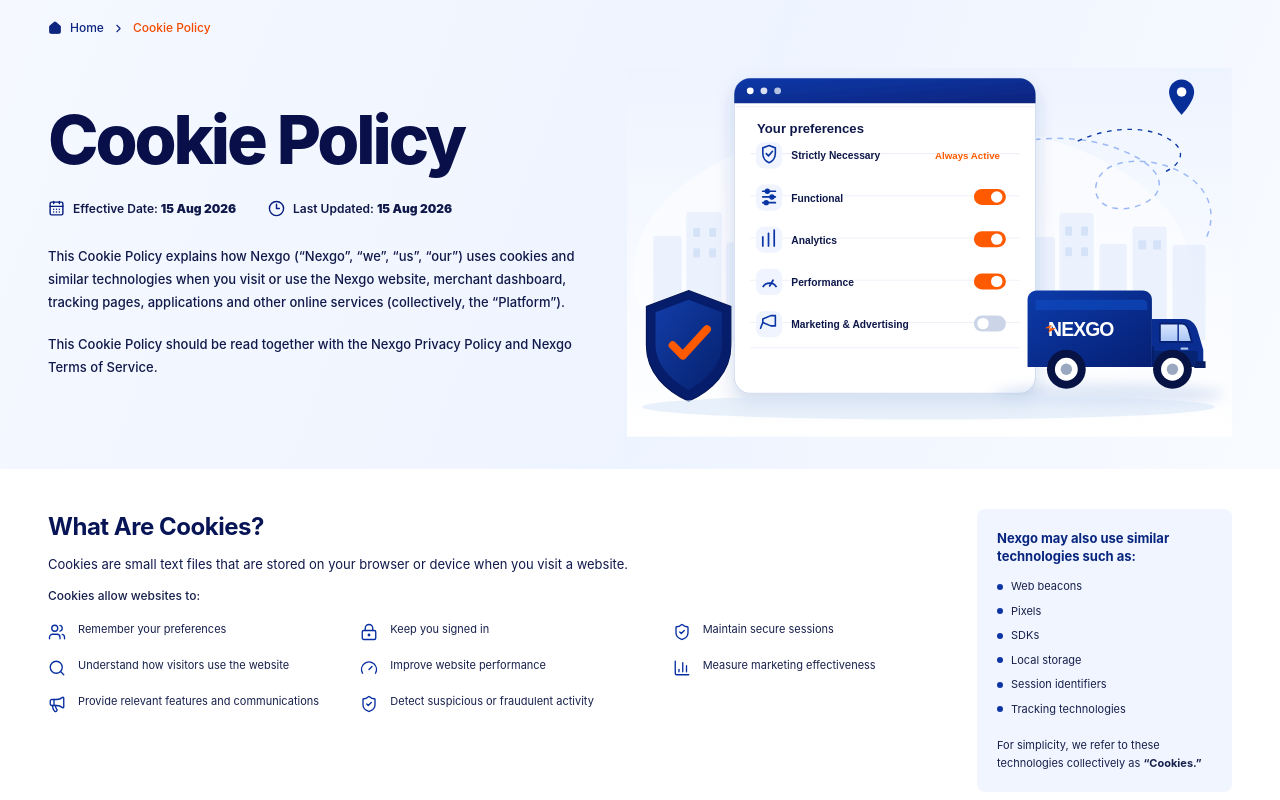
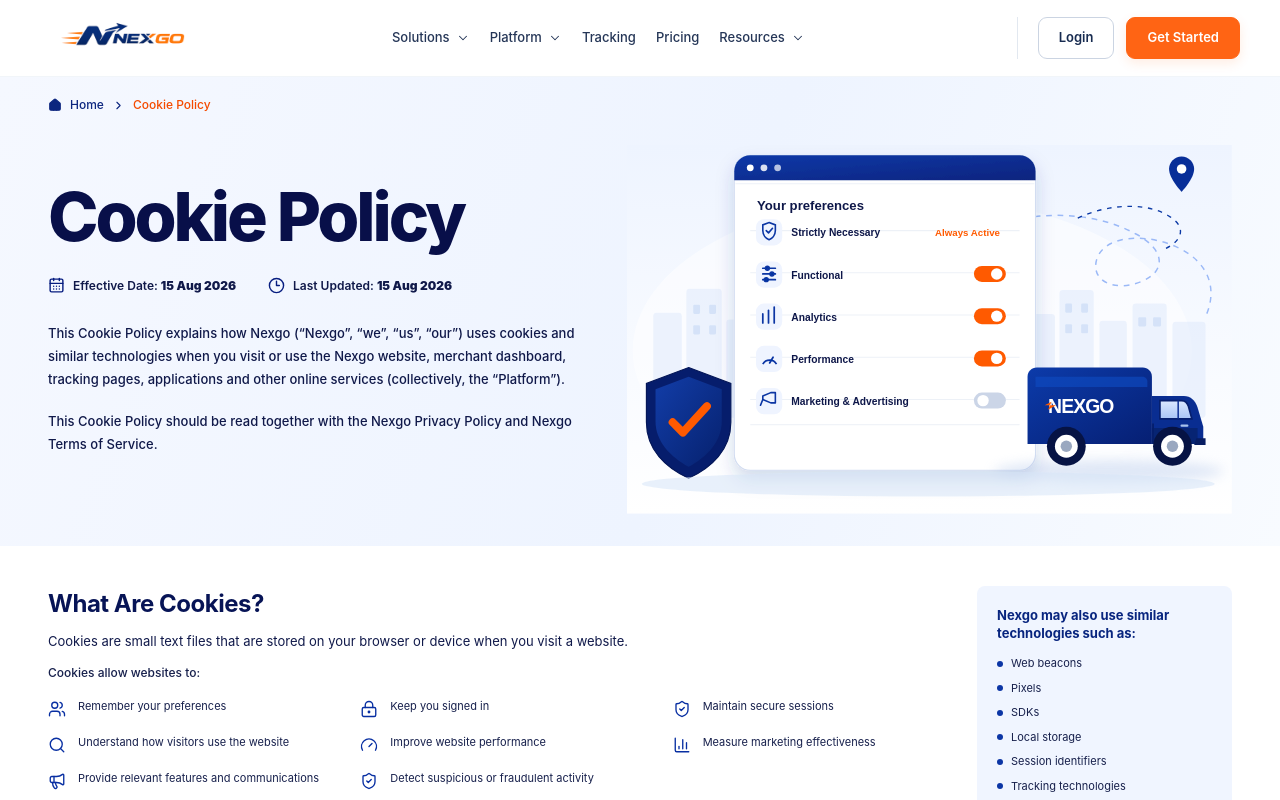
Before and after one commit to vikrammahtoit-dev/NexGo, a React (Vite) app in the folder apps/landing-page/: page /cookie-policy in a window 1280 px wide. Shown: the top 800 px of the page. Built offline with nearby package versions, Linux system fonts and the light colour scheme.

Commit message:
Add navigation to cookie policy

```diff
--- a/apps/landing-page/src/pages/public/CookiePolicy/CookiePolicy.jsx
+++ b/apps/landing-page/src/pages/public/CookiePolicy/CookiePolicy.jsx
@@ -24,6 +24,8 @@
 
 import CookiePolicyHero from "./CookiePolicyHero";
 import { cookiePolicyData as data } from "./CookiePolicy.data";
+import Navbar from "../../../features/landing/navbar/Navbar";
+import Footer from "../../../features/landing/footer/Footer";
 
 /* ============================================================
    ICON MAP
@@ -411,6 +413,7 @@
 export default function CookiePolicy() {
     return (
         <main className="min-h-screen bg-white text-[#10194a]">
+            <Navbar />
 
             {/* ======================================================
           HERO
@@ -1032,6 +1035,8 @@
 
                 </div>
             </div>
+
+            <Footer />
         </main>
     );
 }
```
